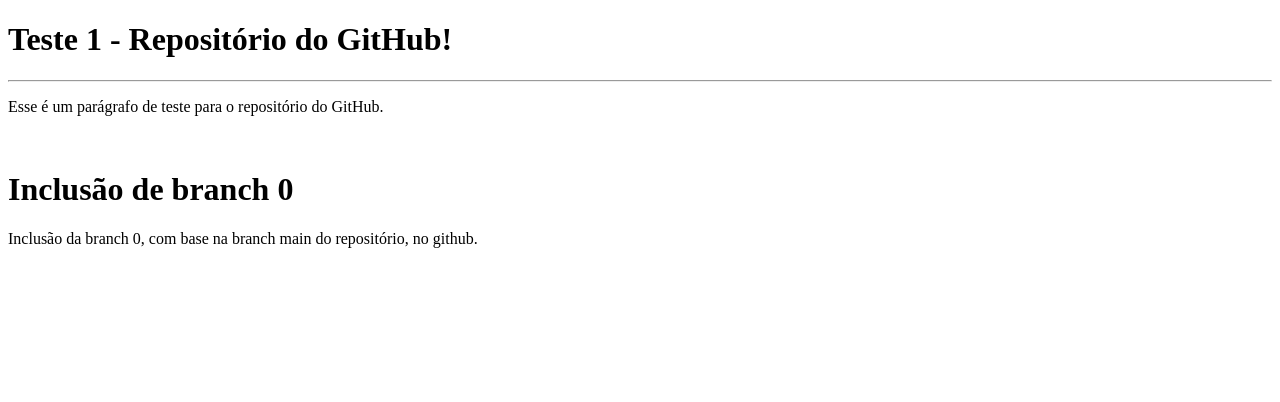
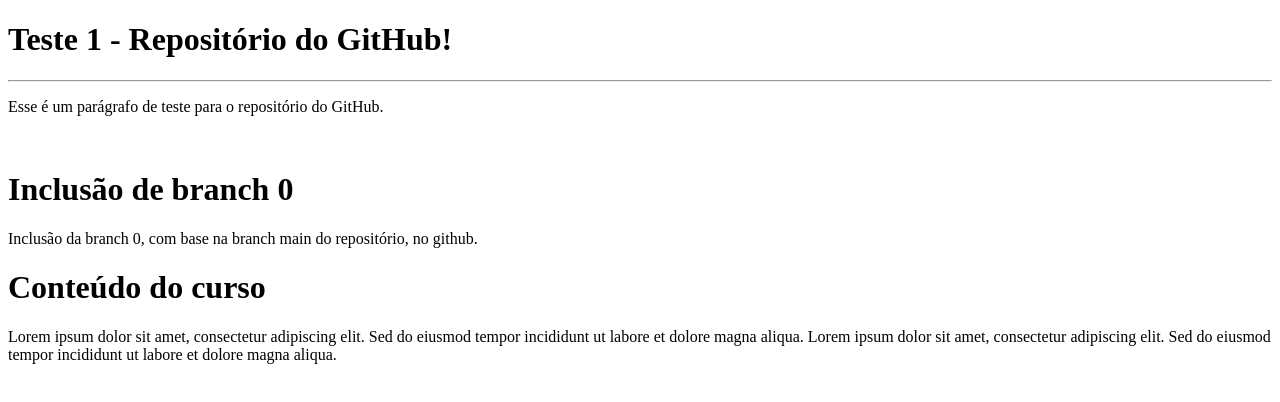
Before and after one commit to JoaoGuilhermeMRocha/GIT-e-GITHUB, a plain HTML site: page site/index.html in a window 1280 px wide. Drawn offline with Linux system fonts and the light colour scheme.

Commit message:
Inclusão de conteúdo
Inclusão de conteúdo no site, e alteração do nome.

```diff
--- a/site/index.html
+++ b/site/index.html
@@ -3,7 +3,7 @@
 <head>
     <meta charset="UTF-8">
     <meta name="viewport" content="width=device-width, initial-scale=1.0">
-    <title>Site dentro do repositório do GitHub</title>
+    <title>Curso de Git e GitHub - Concluído</title>
 </head>
 <body>
     <h1>Teste 1 - Repositório do GitHub!</h1>
@@ -12,5 +12,7 @@
     <br>
     <h1>Inclusão de branch 0</h1>
     <p>Inclusão da branch 0, com base na branch main do repositório, no github.</p>
+    <h1>Conteúdo do curso</h1>
+    <p>Lorem ipsum dolor sit amet, consectetur adipiscing elit. Sed do eiusmod tempor incididunt ut labore et dolore magna aliqua. Lorem ipsum dolor sit amet, consectetur adipiscing elit. Sed do eiusmod tempor incididunt ut labore et dolore magna aliqua.</p>
 </body>
 </html>
```
